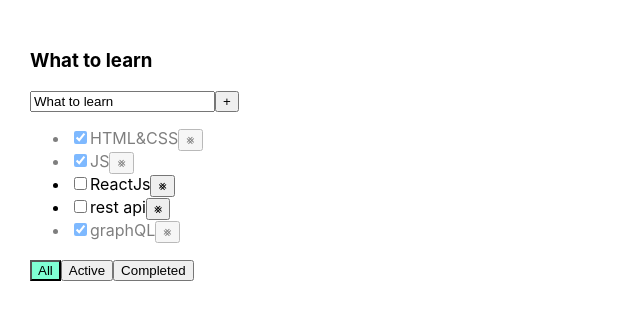
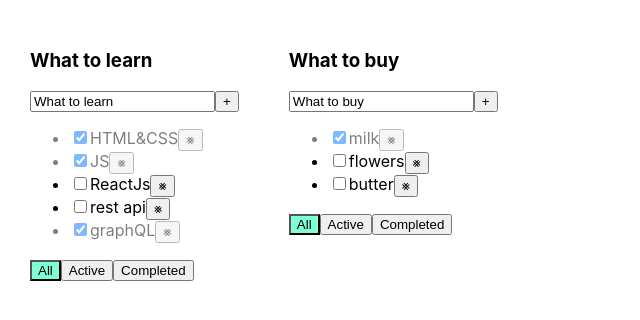
Before and after one commit to Katofuka/it-incubator-todolist, a React (Create React App) app: page / in a window 1280 px wide. Shown: the top 320 px of the page, without its empty margins (0-640 px from the left). Built offline with nearby package versions, Linux system fonts and the light colour scheme.

Commit message:
lesson 5

```diff
--- a/src/App.tsx
+++ b/src/App.tsx
@@ -1,70 +1,108 @@
-import React, {useState} from 'react';
+import React, { useState } from 'react';
 import './App.css';
-import {Todolist} from './components/Todolist';
-import {v1} from "uuid";
+import { Todolist } from './components/Todolist';
+import { v1 } from "uuid";
 
-export type FilterValueType = 'all'|'active'|'completed'
+export type FilterValueType = 'all' | 'active' | 'completed'
+
+type TodoListsType = {
+    id: string
+    title: string
+    filter: FilterValueType
+}
 
 function App() {
-    let [tasks, setTasks] = useState([
-        {id: v1(), title: "HTML&CSS", isDone: true},
-        {id: v1(), title: "JS", isDone: true},
-        {id: v1(), title: "ReactJs", isDone: false},
-        {id: v1(), title: "rest api", isDone: false},
-        {id: v1(), title: "graphQL", isDone: true}
+    const todolistID1 = v1()
+    const todolistID2 = v1()
+    let [tasks, setTasks] = useState({
+        [todolistID1]: [
+            { id: v1(), title: "HTML&CSS", isDone: true },
+            { id: v1(), title: "JS", isDone: true },
+            { id: v1(), title: "ReactJs", isDone: false },
+            { id: v1(), title: "rest api", isDone: false },
+            { id: v1(), title: "graphQL", isDone: true }
+        ],
+        [todolistID2]: [
+            { id: v1(), title: "milk", isDone: true },
+            { id: v1(), title: "flowers", isDone: false },
+            { id: v1(), title: "butter", isDone: false },
+        ]
+    })
+    //const [filter, setFilter] = useState<FilterValueType>('all')
+    let [todoLists, setTodoLists] = useState<Array<TodoListsType>>([
+        { id: todolistID1, title: 'What to learn', filter: 'all' },
+        { id: todolistID2, title: 'What to buy', filter: 'all' },
     ])
-    const [filter, setFilter] = useState<FilterValueType>('all')
-    let taskForTodoList = tasks
 
-    const [title, setTitle] = useState("What to learn")
-    const [error, setError] = useState<string|null>(null)
+    const [title, setTitle] = useState("")
+    const [error, setError] = useState<string | null>(null)
 
-    if (filter === 'active') {
-        taskForTodoList = tasks.filter((task) => task.isDone)
+
+    function changeFilter(value: FilterValueType, todolistId: string) {
+        const todolist = todoLists.find(tl => tl.id === todolistId)
+        if (todolist) {
+            todolist.filter = value
+            setTodoLists([...todoLists])
+        }
     }
 
-    if (filter === 'completed') {
-        taskForTodoList = tasks.filter((task) => !task.isDone)
+    function removeTask(id: string, todolistId: string) {
+        const todolistTasks = tasks[todolistId]
 
-    }
-    function changeFilter(value: FilterValueType) {
-        setFilter(value)
+        tasks[todolistId] = todolistTasks.filter(task => task.id !== id)
+        setTasks({ ...tasks })
     }
 
-    function removeTask(id: string) {
-        let filterTasks = tasks.filter(task => task.id !== id.toString())
-        setTasks(filterTasks)
+    function addTask(newTitle: string, todolistId: string) {
+        let task = { id: v1(), title: newTitle, isDone: false }
+        const todolistTasks = tasks[todolistId]
+
+        tasks[todolistId] = [task, ...todolistTasks];
+        setTasks({ ...tasks })
+        setTitle('')
     }
 
-    function addTask(newTitle: string) {
-            let task = {id: v1(), title: newTitle, isDone: false}
-            let newTask = [task, ...tasks];
-            setTasks(newTask)
-            setTitle('')
-    }
+    function changeTaskStatus(id: string, isDone: boolean, todolistId: string) {
+        const todolistTasks = tasks[todolistId]
 
-    function changeTaskStatus (id: string, isDone: boolean) {
-        let task = tasks.find(t => t.id === id)
-        if(task) {
+        let task = todolistTasks.find(t => t.id === id)
+        if (task) {
             task.isDone = isDone;
-            setTasks([...tasks])
+            setTasks({ ...tasks })
         }
     }
 
     return (
         <div className="App">
-            <Todolist setTitle={setTitle}
-                      title={title}
-                      task={taskForTodoList}
-                      changeFilter={changeFilter}
-                      remove={removeTask}
-                      addTask={addTask}
-                      changeTaskStatus = {changeTaskStatus}
-                      error={error}
-                      setError={setError}
-                      filter={filter}
-            />
+            {todoLists.map(todoList => {
+                const allTodolistTasks = tasks[todoList.id]
+                let tasksForTodolist = allTodolistTasks
+                if (todoList.filter === 'active') {
+                    tasksForTodolist = allTodolistTasks.filter((task) => task.isDone)
+                }
 
+                if (todoList.filter === 'completed') {
+                    tasksForTodolist = allTodolistTasks.filter((task) => !task.isDone)
+
+                }
+
+                return (
+                    <Todolist
+                        id={todoList.id}
+                        key={todoList.id}
+                        title={todoList.title}
+                        setTitle={setTitle}
+                        task={tasksForTodolist}
+                        changeFilter={changeFilter}
+                        remove={removeTask}
+
+                        addTask={addTask}
+                        changeTaskStatus={changeTaskStatus}
+                        error={error}
+                        setError={setError}
+                        filter={todoList.filter}
+                    />)
+            })}
 
         </div>
     );
--- a/src/components/Todolist.tsx
+++ b/src/components/Todolist.tsx
@@ -1,5 +1,5 @@
-import React, {ChangeEvent, KeyboardEvent} from 'react';
-import {FilterValueType} from '../App'
+import React, { ChangeEvent, KeyboardEvent } from 'react';
+import { FilterValueType } from '../App'
 
 type TaskType = {
     id: string;
@@ -8,13 +8,14 @@ type TaskType = {
 }
 
 type PropsType = {
+    id: string
     title: string;
     setTitle: (title: string) => void
     task: Array<TaskType>;
-    remove: (taskId: string) => void;
-    addTask: (newTitle: string) => void;
-    changeFilter: (value: FilterValueType) => void
-    changeTaskStatus: (id: string, isDone: boolean) => void
+    remove: (taskId: string, todolistId: string) => void;
+    addTask: (newTitle: string, todolistId: string) => void;
+    changeFilter: (value: FilterValueType, todolistId: string) => void
+    changeTaskStatus: (id: string, isDone: boolean, todolistId: string) => void
     error: string | null
     setError: (error: string | null) => void
     filter: FilterValueType
@@ -22,6 +23,7 @@ type PropsType = {
 
 export const Todolist = (props: PropsType) => {
     const {
+        id,
         title,
         setTitle,
         task,
@@ -35,15 +37,16 @@ export const Todolist = (props: PropsType) => {
     } = props
 
     const todoElements = task.map((todo) => {
-        const onClickHandler = () => remove(todo.id)
+
+        const onClickHandler = () => remove(todo.id, id)
         const onChangeHandler = (e: ChangeEvent<HTMLInputElement>) => {
             let newIsDoneValue = e.currentTarget.checked
-            changeTaskStatus(todo.id, newIsDoneValue)
+            changeTaskStatus(todo.id, newIsDoneValue, id)
         }
         return (
             <li key={todo.id}
                 className={todo.isDone ? 'is-done' : ''}>
-                <input type="checkbox" checked={todo.isDone} onChange={onChangeHandler}/>
+                <input type="checkbox" checked={todo.isDone} onChange={onChangeHandler} />
                 <span>{todo.title}</span>
                 <button onClick={onClickHandler}>⨳</button>
             </li>
@@ -51,16 +54,20 @@ export const Todolist = (props: PropsType) => {
     })
     const addTaskHandler = () => {
         if (title.trim() !== '') {
-            addTask(title.trim())
+            addTask(title.trim(), id)
         } else {
             setError('Title is required')
         }
 
     }
-    const onAllClickHandler = () => changeFilter('all')
-    const onActiveClickHandler = () => changeFilter('active')
-    const onCompletedClickHandler = () => changeFilter('completed')
-    const onChangeInputHandler = (event: ChangeEvent<HTMLInputElement>) => setTitle(event.currentTarget.value)
+    const onAllClickHandler = () => changeFilter('all', id)
+    const onActiveClickHandler = () => changeFilter('active', id)
+    const onCompletedClickHandler = () => changeFilter('completed', id)
+    const onChangeInputHandler = (event: ChangeEvent<HTMLInputElement>) => {
+        setTitle(event.currentTarget.value)
+        console.log(event.currentTarget.value);
+
+    }
     const onKeyDownHandler = (event: KeyboardEvent<HTMLInputElement>) => {
         setError(null)
         return event.key === "Enter" ? addTaskHandler() : ""
@@ -71,9 +78,9 @@ export const Todolist = (props: PropsType) => {
             <h3>{title}</h3>
             <div>
                 <input value={title}
-                       onChange={onChangeInputHandler}
-                       onKeyDown={onKeyDownHandler}
-                       className={error ? 'error' : ''}
+                    onChange={onChangeInputHandler}
+                    onKeyDown={onKeyDownHandler}
+                    className={error ? 'error' : ''}
                 />
                 <button onClick={addTaskHandler}>+</button>
                 {error && <div className={'error-message'}>{error}</div>}
@@ -86,7 +93,7 @@ export const Todolist = (props: PropsType) => {
                 <button className={filter === 'active' ? 'active-filter' : ''} onClick={onActiveClickHandler}>Active
                 </button>
                 <button className={filter === 'completed' ? 'active-filter' : ''}
-                        onClick={onCompletedClickHandler}>Completed
+                    onClick={onCompletedClickHandler}>Completed
                 </button>
             </div>
         </div>
```
Also changed, not shown: 1 other file (tests, documents, lock files or other folders).
